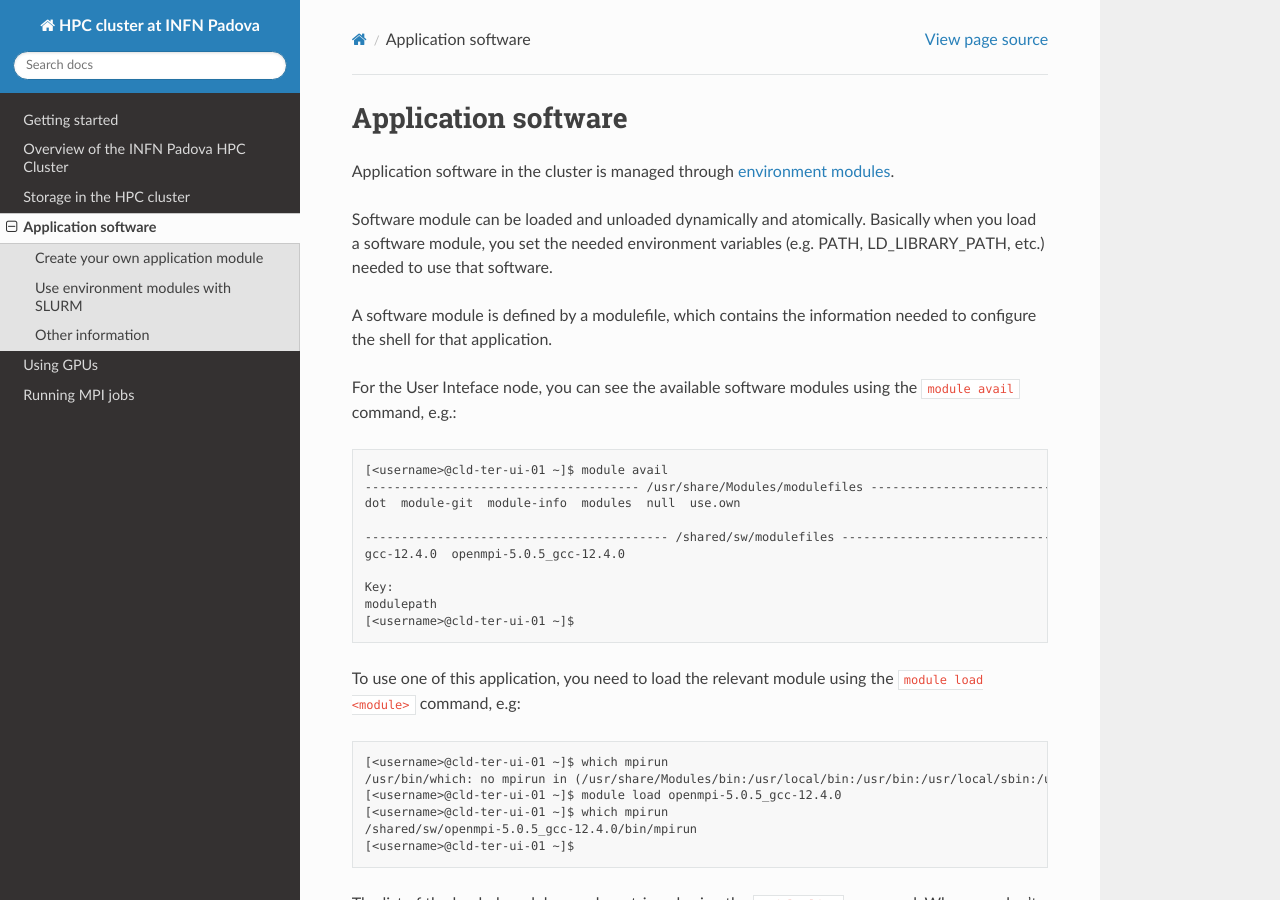
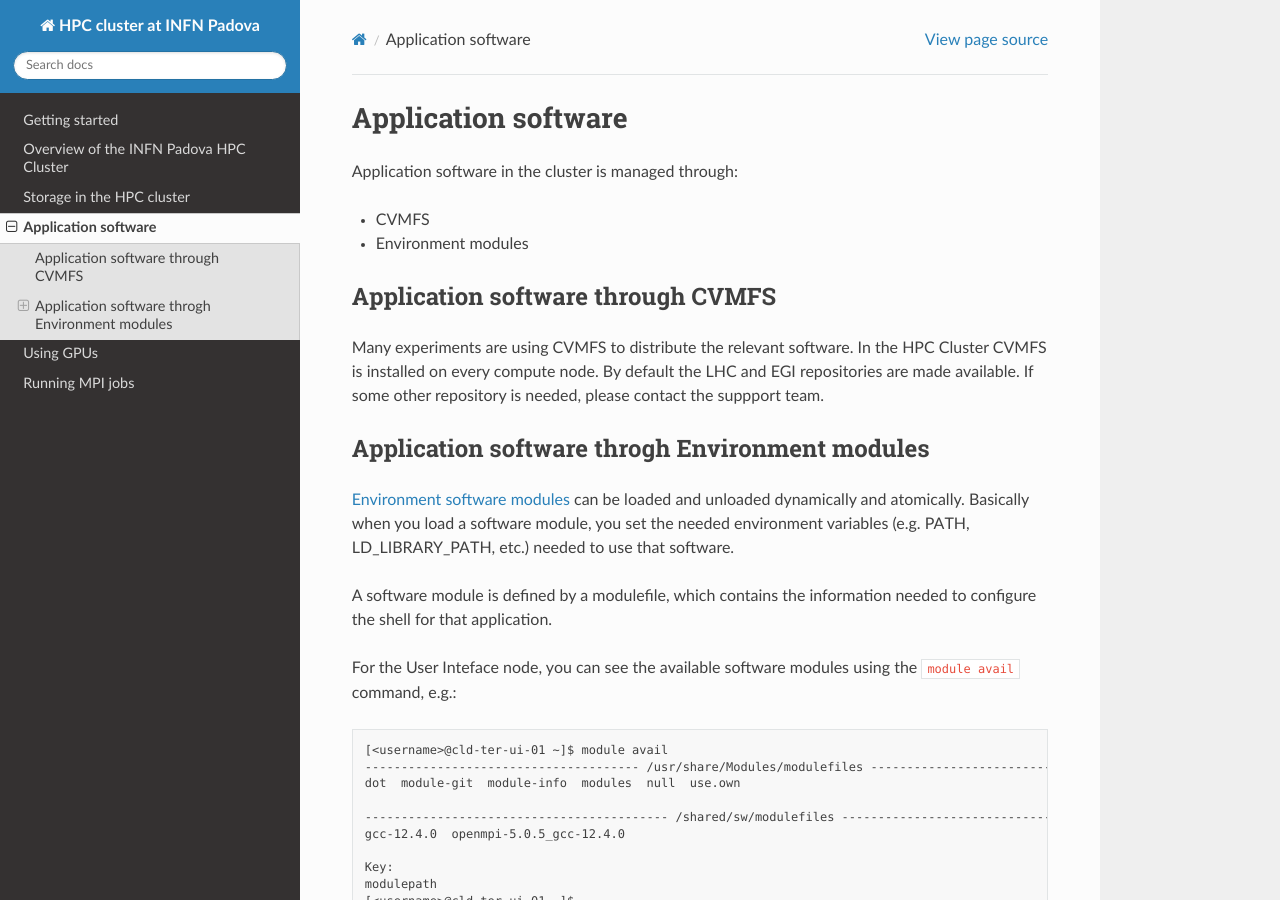
Before and after one commit to marcoverl/HPCPadovaUserGuide, a Sphinx documentation site: the page built from docs/source/appsoftware.rst, in a window 1280 px wide and 900 px high. Built offline with Sphinx 7.4.7 and the Read the Docs theme 3.1.0, drawn with Linux system fonts in a browser that asks for light colours.

Commit message:
Singularity, cvmfs, other minor changes

```diff
--- a/docs/source/appsoftware.rst
+++ b/docs/source/appsoftware.rst
@@ -2,13 +2,24 @@
 ====================
 .. _appsw:
 
-Application software in the cluster is managed through
-`environment modules <https://modules.readthedocs.io/en/latest>`__.
+Application software in the cluster is managed through:
+
+* CVMFS
+* Environment modules
 
 
+Application software through CVMFS
+----------------------------------
+Many experiments are using CVMFS to distribute the relevant software.
+In the HPC Cluster CVMFS is installed on every compute node.
+By default the LHC and EGI repositories are made available. If some other
+repository is needed, please contact the suppport team.
 
+Application software throgh Environment modules
+-----------------------------------------------
 
-Software module can be loaded and unloaded dynamically and atomically.
+`Environment software modules <https://modules.readthedocs.io/en/latest>`__
+can be loaded and unloaded dynamically and atomically.
 Basically when you load a software module, you set the needed environment variables
 (e.g. PATH, LD_LIBRARY_PATH, etc.) needed to use that software.
 
--- a/docs/source/conf.py
+++ b/docs/source/conf.py
@@ -6,8 +6,8 @@
 copyright = '2021, HPC INFN Padova Support Team'
 author = 'HPC INFN Padova Support Team'
 
-release = '0.1'
-version = '0.1.0'
+release = '0.2'
+version = '0.2.0'
 
 # -- General configuration
 
--- a/docs/source/index.rst
+++ b/docs/source/index.rst
@@ -14,7 +14,7 @@
    This documentation is under development.
 
 Who can use the INFN Padova HPC cluster
-^^^^^^^^^^^^^^^^^^^^^^^^^^^^^^^^^^^^^^^
+---------------------------------------
 
 
 The INFN Padova HPC cluster has been funded by the Terabit PNRR project and therefore
--- a/docs/source/mpi.rst
+++ b/docs/source/mpi.rst
@@ -6,7 +6,7 @@
 The OpenMPI is provided through an ennvironment module.
 
 Compiling
-^^^^^^^^^
+---------
 
 In the following example a simple MPI application is compiled using ``mpicc``
 after having loaded
@@ -56,7 +56,7 @@
 
 
 Submitting a MPI SLURM job
-^^^^^^^^^^^^^^^^^^^^^^^^^^
+--------------------------
 
 This is an example of a SLURM submit file to run a previously compiled application:
 
```
Also changed, not shown: docs/source/cluster.rst (+7 -1 lines), docs/source/gettingstarted.rst (+40 -11 lines).
